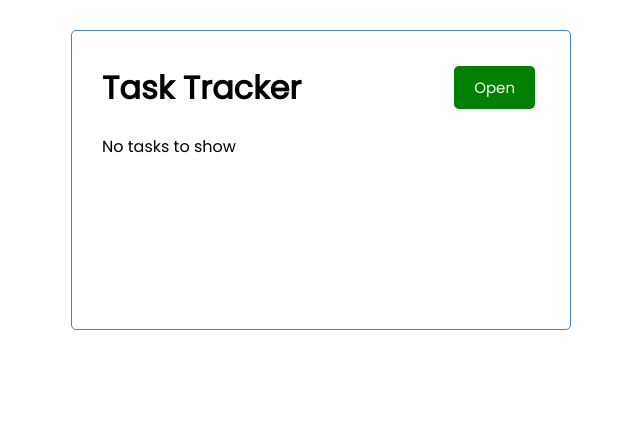
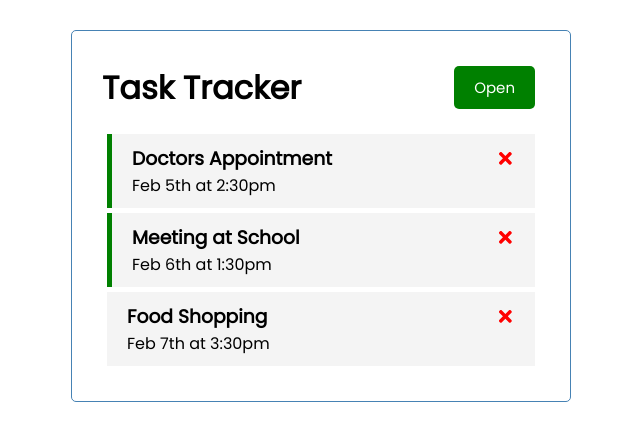
Before and after one commit to briansimiyuj/React-Class, a React (Create React App) app: page / in a window 1280 px wide. Shown: the top 440 px of the page, without its empty margins (319-959 px from the left). Built offline with nearby package versions, Linux system fonts and the light colour scheme; data requests are answered from the project's data file.

Commit message:
Get tasks

```diff
--- a/src/Script.jsx
+++ b/src/Script.jsx
@@ -12,19 +12,28 @@ function Script() {
 
   useEffect(() =>{
 
-    const fetchTasks = async() =>{
+    const getTasks = async() =>{
 
-      const response = await fetch("http://localhost:5000/tasks"),
+      const taskFromServer = await fetchTasks()
 
-            data = await response.json()
-
-      console.log(data)
+      setTasks(taskFromServer)
 
     }
 
-    fetchTasks()
+    getTasks()
 
   }, [])
+
+
+  const fetchTasks = async() =>{
+
+    const response = await fetch("http://localhost:5000/tasks"),
+
+          data = await response.json()
+
+    return data
+
+  }
 
 
   const addTask = (task) =>{
```
